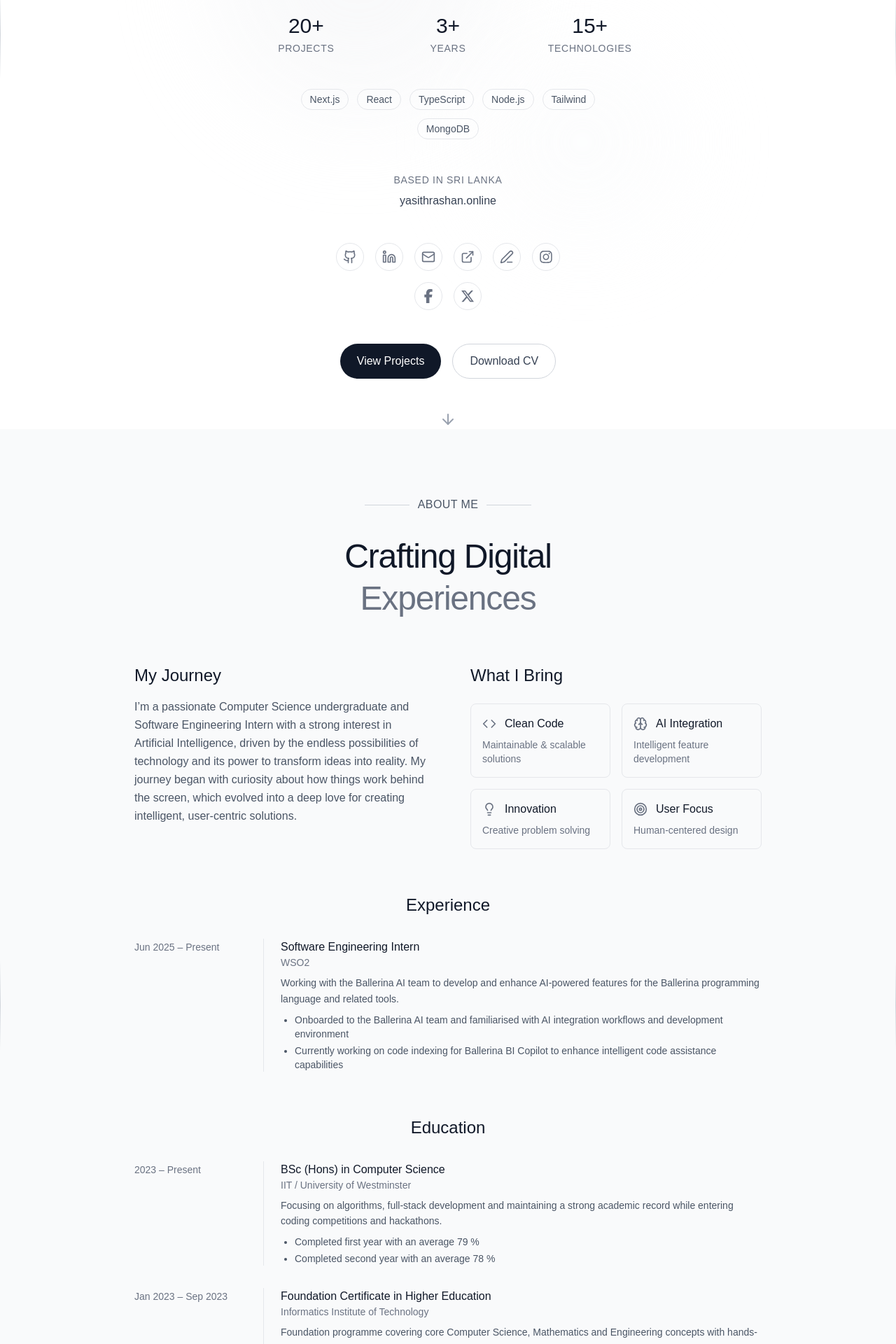
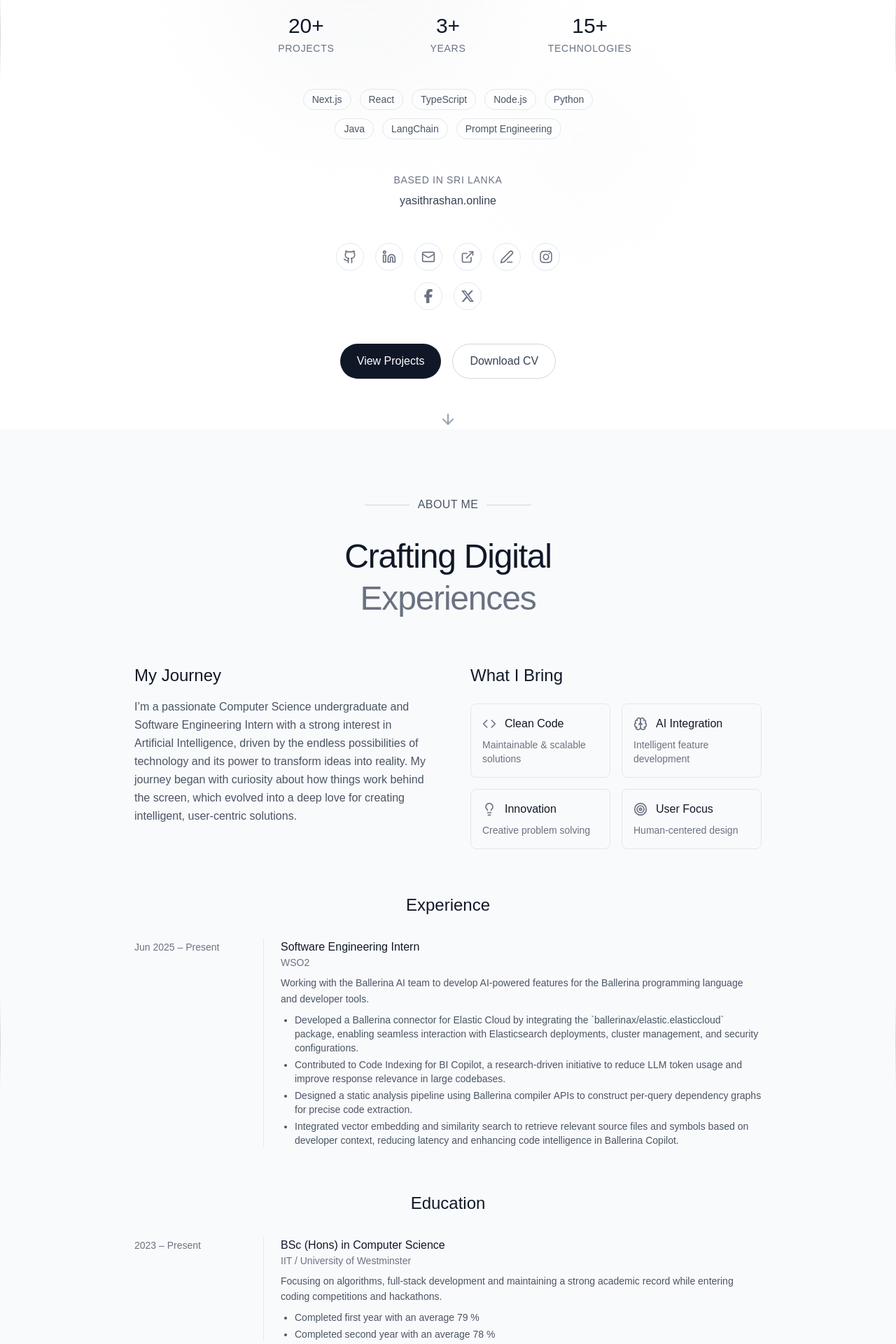
Before and after one commit to yasithrashan/portfolio-yasith-rashan, a Next.js app in the folder my-portfolio/: page / in a window 1280 px wide. Shown: the part 515-2435 px from the top of the page at 70% size. Built offline with nearby package versions, Linux system fonts and the light colour scheme.

Commit message:
feat(components): update AboutMe and Header
- Added new experience details to AboutMe
- Updated tech stack display in Header

```diff
--- a/my-portfolio/src/app/components/AboutMe.tsx
+++ b/my-portfolio/src/app/components/AboutMe.tsx
@@ -205,12 +205,15 @@ const AboutMe = () => {
                                         title: 'Software Engineering Intern',
                                         organization: 'WSO2',
                                         description:
-                                            "Working with the Ballerina AI team to develop and enhance AI-powered features for the Ballerina programming language and related tools.",
+                                            'Working with the Ballerina AI team to develop AI-powered features for the Ballerina programming language and developer tools.',
                                         bullets: [
-                                            'Onboarded to the Ballerina AI team and familiarised with AI integration workflows and development environment',
-                                            'Currently working on code indexing for Ballerina BI Copilot to enhance intelligent code assistance capabilities',
+                                            'Developed a Ballerina connector for Elastic Cloud by integrating the `ballerinax/elastic.elasticcloud` package, enabling seamless interaction with Elasticsearch deployments, cluster management, and security configurations.',
+                                            'Contributed to Code Indexing for BI Copilot, a research-driven initiative to reduce LLM token usage and improve response relevance in large codebases.',
+                                            'Designed a static analysis pipeline using Ballerina compiler APIs to construct per-query dependency graphs for precise code extraction.',
+                                            'Integrated vector embedding and similarity search to retrieve relevant source files and symbols based on developer context, reducing latency and enhancing code intelligence in Ballerina Copilot.',
                                         ],
                                     },
+
                                 ].map((item, index) => (
                                     <motion.div
                                         key={index}
--- a/my-portfolio/src/app/components/Header.tsx
+++ b/my-portfolio/src/app/components/Header.tsx
@@ -217,7 +217,7 @@ const Header = () => {
                 }
               }}
             >
-              {['Next.js', 'React', 'TypeScript', 'Node.js', 'Tailwind', 'MongoDB'].map((tech) => (
+              {['Next.js', 'React', 'TypeScript', 'Node.js', 'Python', 'Java', 'LangChain', 'Prompt Engineering'].map((tech) => (
                 <motion.span
                   key={tech}
                   className="px-3 py-1 border border-gray-200 rounded-full text-xs sm:text-sm text-gray-600 hover:border-gray-300 hover:text-gray-800 transition cursor-default"
```
